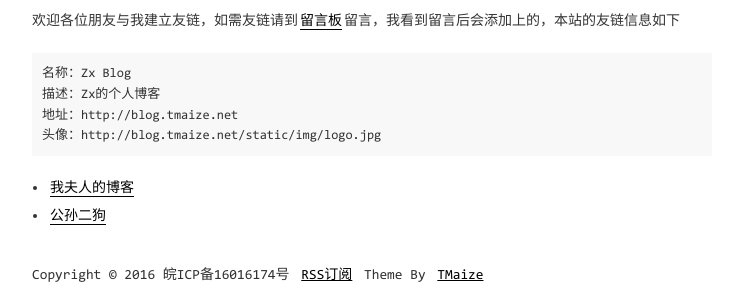
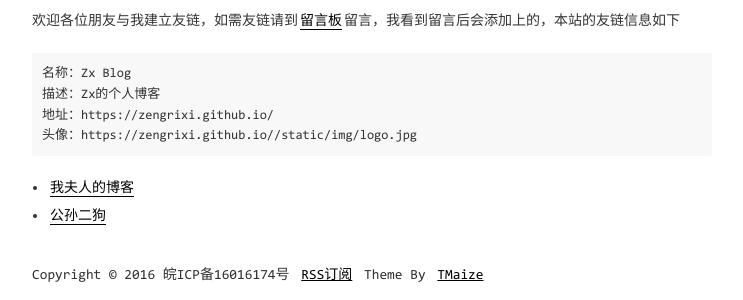
Before and after one commit to zengrixi/zengrixi.top, a Jekyll site: the page built from pages/links.md, in a window 1280 px wide. Shown: the part 167-467 px from the top of the page, without its empty margins (268-1011 px from the left). Built offline with Jekyll 4.4.1, drawn with Linux system fonts in a browser that asks for light colours; comment, search, counter and statistics services are not loaded; some of the changed lines change nothing that is shown.

Commit message:
修改博客配置

```diff
--- a/_config.yml
+++ b/_config.yml
@@ -17,7 +17,7 @@ exclude: ['CNAME', 'README.md', 'LICENSE', '_site', 'dist', 'Gemfile', 'Gemfile.
 
 # 域名配置
 # baseurl配置,如果网站部署在根目录下的其他目录中，请设置为 /目录名
-domainUrl: 'http://blog.tmaize.net'
+domainUrl: 'https://zengrixi.github.io/'
 baseurl: ''
 
 # 吐个槽地址，会在chat页面中重定向到该地址
```
